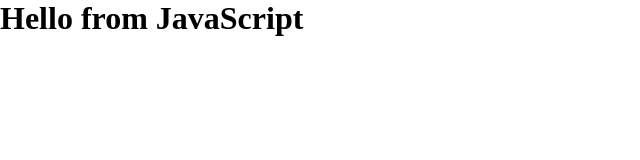
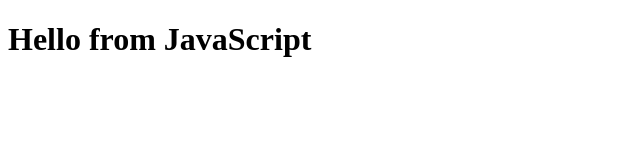
Before and after one commit to kh575/git-course, a plain HTML site: page index.html in a window 1280 px wide. Shown: the whole page, without its empty margins (0-640 px from the left). Drawn offline with Linux system fonts and the light colour scheme.

Commit message:
first cmm

```diff
--- a/index.html
+++ b/index.html
@@ -3,11 +3,11 @@
 <head>
     <meta charset="UTF-8">
     <meta name="viewport" content="width=device-width, initial-scale=1.0">
-    <title>Hello Course</title>
+    <title>how are u</title>
     <style>
         * {
-            margin: 0;
-            padding:0;
+            margin: 32;
+            padding:8;
         }
     </style>
 </head>
--- a/script.js
+++ b/script.js
@@ -1,3 +1,6 @@
 document.body.innerHTML = ' <h1>Hello from JavaScript</h1>'
 console.log('Test!!!!!!!!!')
+
 console.log('test2')
+
+console.log('testtgtgtgtd2')
```
